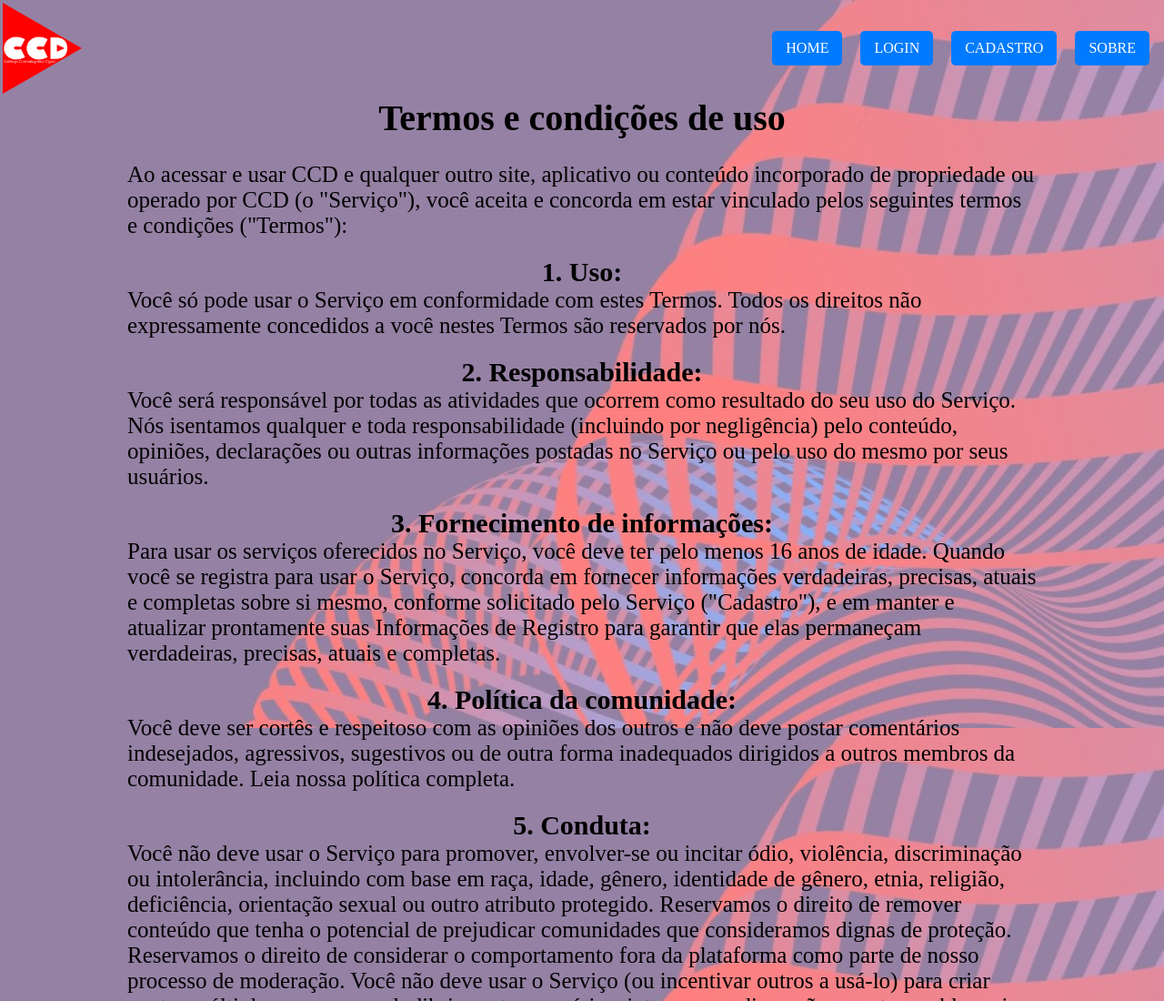
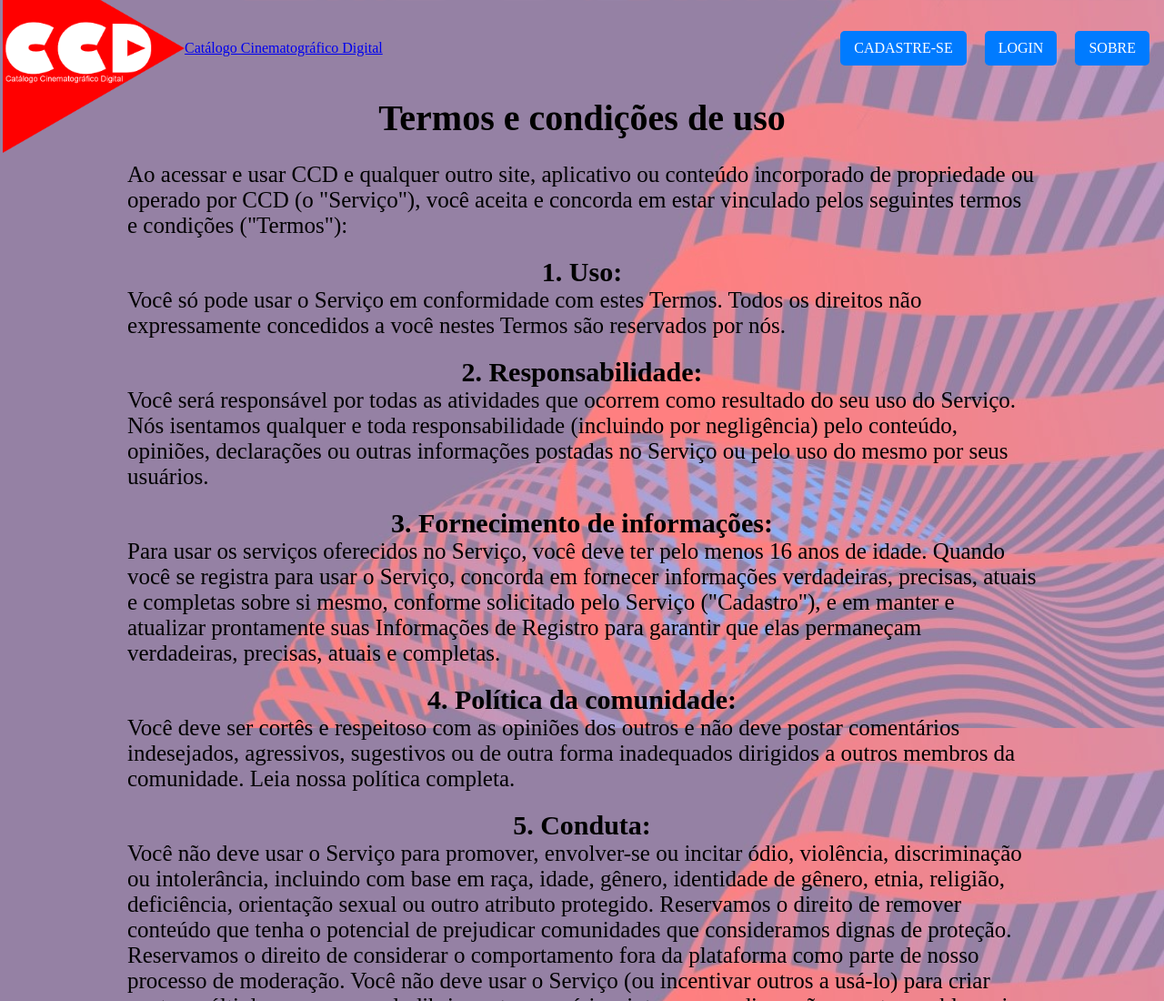
Before and after one commit to ICEI-PUC-Minas-PMV-ADS/pmv-ads-2023-2-e1-proj-web-t6-catalogocinematograficodigital, a plain HTML site: page codigo-fonte/src/pages/termos.html in a window 1280 px wide. Shown: the top 1100 px of the page at 91% size. Drawn offline with Linux system fonts and the light colour scheme.

Commit message:
Update termos.html, correção de header

```diff
--- a/codigo-fonte/src/pages/termos.html
+++ b/codigo-fonte/src/pages/termos.html
@@ -25,8 +25,10 @@
 
 	<!-- Agrupa os elementos que compõe o cabeçalho. -->
 	<header>
-		<a href="../index.html" id="logo"></a>
-		<img src="../img/logo.png" alt="logo">
+		<a href="./index.html" id="logo">
+			<img src="../img/logo.png" alt="logo">
+			<p>Catálogo Cinematográfico Digital</p>
+		</a>
 
 		<button id="openMenu">&#9776;</button>
 
@@ -34,11 +36,9 @@
 		<nav id="menu">
 			<button id="closeMenu">X</button>
 
-			<a href="../index.html">HOME</a>
-			<a href="login.html">LOGIN</a>
-			<a href="cadastro.html">CADASTRO</a>
-			<a href="sobre.html">SOBRE</a>
-
+			<a href="./cadastro.html">CADASTRE-SE</a>
+			<a href="./login.html">LOGIN</a>
+			<a href="./sobre.html">SOBRE</a>
 		</nav>
 	</header>
 
```
